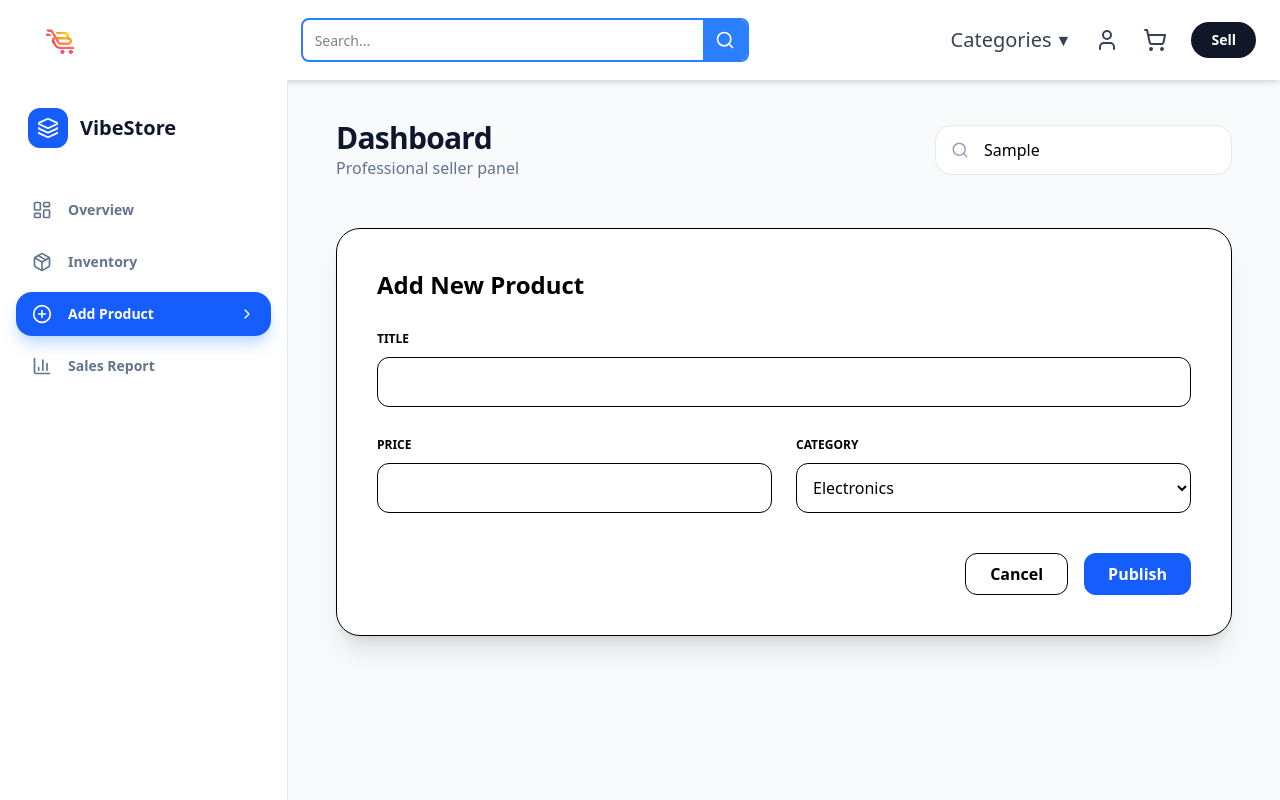
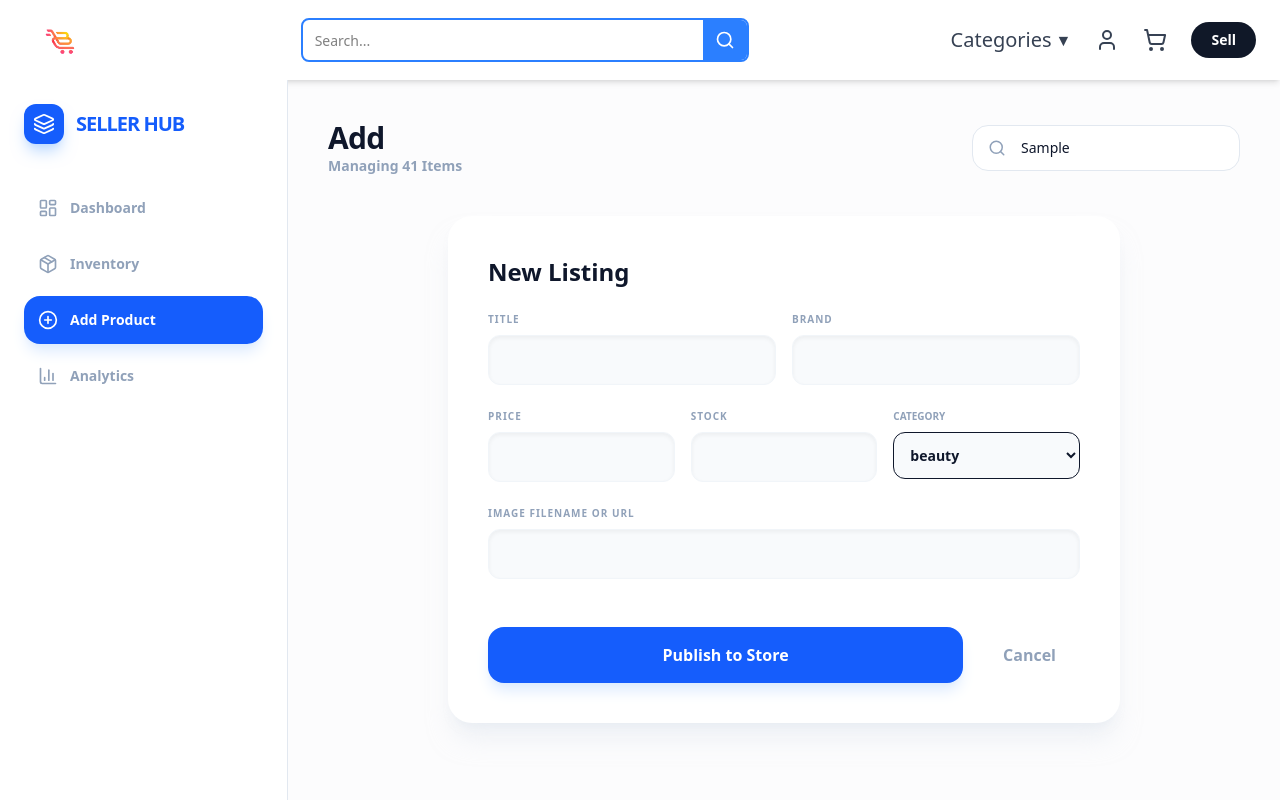
Before and after one commit to vinodkhatri1/E-Commerce, a React (Vite) app: page /seller-dashboard in a window 1280 px wide. Both pictures are taken after typing "Sample" into the empty fields and a click on the button "Add Product". Shown: the top 800 px of the page. Built offline with nearby package versions, Linux system fonts and the light colour scheme.

Commit message:
Updated Seller

```diff
--- a/src/pages/SellerDashboard.jsx
+++ b/src/pages/SellerDashboard.jsx
@@ -1,158 +1,90 @@
-import React, { useState, useMemo, useEffect } from "react";
+import React, { useState, useMemo } from "react";
+import { useProducts } from "../context/productContext";
 import {
   LayoutDashboard, Package, PlusCircle, BarChart3, Trash2, Edit,
   DollarSign, Menu, X, Search, Eye, ArrowLeft, TrendingUp,
-  Bell, ChevronRight, Layers, User, Star, CheckCircle2
+  Bell, Layers, User, Star, AlertTriangle, RotateCcw
 } from "lucide-react";
 import {
-  ResponsiveContainer,
-  AreaChart,
-  Area,
-  Tooltip,
-  LineChart,
-  Line,
-  XAxis,
-  YAxis,
-  CartesianGrid,
+  ResponsiveContainer, AreaChart, Area, Tooltip, LineChart, Line,
+  XAxis, YAxis, CartesianGrid,
 } from "recharts";
 
 const SellerDashboard = () => {
-  // ERROR FIXED: Removed the useProducts() hook call as 'products' was being redeclared below.
+  const {
+    products,
+    categories,
+    deleteProduct,
+    addProduct,
+    updateProduct,
+    resetData,
+  } = useProducts();
 
   const [activeTab, setActiveTab] = useState("dashboard");
   const [sidebarOpen, setSidebarOpen] = useState(false);
+  const [editItem, setEditItem] = useState(null);
+  const [selectedProduct, setSelectedProduct] = useState(null);
+  const [searchQuery, setSearchQuery] = useState("");
 
-  const [products, setProducts] = useState(() => {
-    const savedProducts = localStorage.getItem("seller_products");
-    return savedProducts ? JSON.parse(savedProducts) : [];
-  });
-
-  useEffect(() => {
-    localStorage.setItem("seller_products", JSON.stringify(products));
+  // --- ANALYTICS ---
+  const analytics = useMemo(() => {
+    const totalVal = products.reduce((sum, p) => sum + Number(p.price) * (Number(p.stock) || 1), 0);
+    const lowStockCount = products.filter((p) => p.stock < 10).length;
+    const avgPrice = products.length
+      ? products.reduce((sum, p) => sum + Number(p.price), 0) / products.length
+      : 0;
+    return { totalVal, lowStockCount, avgPrice };
   }, [products]);
 
-  const [searchQuery, setSearchQuery] = useState("");
-  const [selectedProduct, setSelectedProduct] = useState(null);
-
-  const productSalesData = [
-    { month: "Jan", sales: 40 },
-    { month: "Feb", sales: 30 },
-    { month: "Mar", sales: 60 },
-    { month: "Apr", sales: 80 },
-    { month: "May", sales: 50 },
-    { month: "Jun", sales: 90 },
-  ];
-
-  const [newProduct, setNewProduct] = useState({
-    title: "",
-    category: "electronics",
-    price: "",
-    discount: "",
-    description: "",
-    rating: 5,
-    image: "default.png",
-  });
-
   const filteredProducts = useMemo(() => {
-    return products.filter(
-      (p) =>
+    return products.filter((p) =>
       p.title.toLowerCase().includes(searchQuery.toLowerCase()) ||
       p.category.toLowerCase().includes(searchQuery.toLowerCase())
     );
   }, [products, searchQuery]);
 
-  const totalRevenue = useMemo(() => {
-    return products.reduce((acc, p) => acc + p.price, 0).toFixed(2);
-  }, [products]);
+  const handleFormSubmit = (e) => {
+    e.preventDefault();
+    const formData = new FormData(e.target);
+    const data = Object.fromEntries(formData.entries());
 
-  const totalOrders = 124;
-  const totalVisitors = 1450;
-
-  const categoryBreakdown = useMemo(() => {
-    const counts = {};
-    products.forEach((p) => {
-      counts[p.category] = (counts[p.category] || 0) + 1;
-    });
-    return Object.entries(counts).map(([name, value]) => ({ name, value }));
-  }, [products]);
-
-  const handleSave = (e) => {
-    e.preventDefault();
-    const productToAdd = {
-      ...newProduct,
-      id: Date.now(),
-      price: parseFloat(newProduct.price),
-      discount: parseFloat(newProduct.discount || 0),
-    };
-    setProducts([productToAdd, ...products]);
-    setNewProduct({
-      title: "",
-      category: "electronics",
-      price: "",
-      discount: "",
-      description: "",
-      rating: 5,
-      image: "default.png",
-    });
-    setActiveTab("products");
+    const payload = {
+      ...data,
+      id: editItem ? editItem.id : Date.now(),
+      price: Number(data.price),
+      stock: Number(data.stock),
+      rating: editItem ? editItem.rating : 5,
     };
 
-  const handleDelete = (id) => {
-    if (window.confirm("Delete this product?")) {
-      setProducts(products.filter((p) => p.id !== id));
+    if (editItem) {
+      updateProduct(editItem.id, payload);
+    } else {
+      addProduct(payload);
     }
+    setActiveTab("products");
+    setEditItem(null);
   };
 
-  // Re-usable Sub-components
-  const NavItem = ({ icon, label, active, onClick }) => (
-    <button
-      onClick={onClick}
-      className={`w-full flex items-center gap-4 px-4 py-3 rounded-2xl transition-all ${
-        active
-          ? "bg-blue-600 text-white shadow-lg shadow-blue-200"
-          : "text-slate-500 hover:bg-slate-50 hover:text-slate-900"
-      }`}
-    >
-      {icon}
-      <span className="font-bold text-sm">{label}</span>
-      {active && <ChevronRight size={16} className="ml-auto" />}
-    </button>
-  );
-
-  const StatCard = ({ label, value, icon }) => (
-    <div className="bg-white p-6 rounded-3xl border border-slate-200 shadow-sm">
-      <div className="flex items-center justify-between mb-4">
-        <div className="w-12 h-12 bg-slate-50 rounded-2xl flex items-center justify-center text-blue-600">
-          {icon}
-        </div>
-      </div>
-      <p className="text-sm font-bold text-slate-500 uppercase tracking-widest">{label}</p>
-      <h3 className="text-2xl font-black text-slate-900 mt-1">{value}</h3>
-    </div>
-  );
-
   return (
-    <div className="flex min-h-screen bg-slate-50">
-      {/* Sidebar */}
+    <div className="flex min-h-screen bg-[#fcfcfd] text-slate-900">
+      {/* SIDEBAR */}
       <aside
         className={`fixed md:static inset-y-0 left-0 w-72 bg-white border-r border-slate-200 z-50 transform transition-transform duration-300 ${
           sidebarOpen ? "translate-x-0" : "-translate-x-full"
-        } md:translate-x-0 flex flex-col`}
+        } md:translate-x-0 flex flex-col p-6`}
       >
-        <div className="p-7 flex items-center gap-3">
-          <div className="w-10 h-10 bg-blue-600 rounded-xl flex items-center justify-center">
+        <div className="flex items-center gap-3 mb-10">
+          <div className="w-10 h-10 bg-blue-600 rounded-xl flex items-center justify-center shadow-lg shadow-blue-200">
             <Layers className="text-white" size={22} />
           </div>
-          <h2 className="text-xl font-black text-slate-900">VibeStore</h2>
-          <button onClick={() => setSidebarOpen(false)} className="md:hidden ml-auto text-slate-400">
-            <X size={20} />
-          </button>
+          <h2 className="text-xl font-black tracking-tighter text-blue-600 uppercase">Seller Hub</h2>
+          <button onClick={() => setSidebarOpen(false)} className="md:hidden ml-auto"><X size={20} /></button>
         </div>
 
-        <nav className="flex-1 px-4 mt-3 space-y-2">
+        <nav className="space-y-2 flex-1">
           <NavItem
             icon={<LayoutDashboard size={20} />}
-            label="Overview"
+            label="Dashboard"
             active={activeTab === "dashboard"}
             onClick={() => setActiveTab("dashboard")}
           />
@@ -164,113 +96,183 @@ const SellerDashboard = () => {
           />
           <NavItem
             icon={<PlusCircle size={20} />}
-            label="Add Product"
+            label={editItem ? "Editing..." : "Add Product"}
             active={activeTab === "add"}
-            onClick={() => setActiveTab("add")}
+            onClick={() => { setEditItem(null); setActiveTab("add"); }}
           />
           <NavItem
             icon={<BarChart3 size={20} />}
-            label="Sales Report"
+            label="Analytics"
             active={activeTab === "analytics"}
             onClick={() => setActiveTab("analytics")}
           />
         </nav>
+
+        <button onClick={resetData} className="flex items-center gap-2 text-xs text-slate-400 hover:text-red-500 font-bold p-2 mt-auto">
+          <RotateCcw size={14} /> Reset All Data
+        </button>
       </aside>
 
-      {/* Main Content */}
-      <main className="flex-1 min-w-0 overflow-y-auto px-6 py-8 md:px-12 md:py-10">
-        <header className="flex flex-col md:flex-row md:items-center justify-between gap-6 mb-12">
+      {/* MAIN CONTENT */}
+      <main className="flex-1 min-w-0 overflow-y-auto p-6 md:p-10">
+        <header className="flex flex-col md:flex-row md:items-center justify-between gap-6 mb-10">
           <div>
-            <h1 className="text-3xl font-black text-slate-900 tracking-tight">Dashboard</h1>
-            <p className="text-slate-500 font-medium">Professional seller panel</p>
+            <h1 className="text-3xl font-black capitalize tracking-tight">{activeTab}</h1>
+            <p className="text-slate-400 text-sm font-bold">Managing {products.length} Items</p>
           </div>
+
           <div className="flex items-center gap-4">
             <div className="relative">
               <Search className="absolute left-4 top-1/2 -translate-y-1/2 text-slate-400" size={18} />
               <input
                 type="text"
-                  placeholder="Search..."
+                placeholder="Search inventory..."
                 value={searchQuery}
                 onChange={(e) => setSearchQuery(e.target.value)}
-                  className="pl-12 pr-4 py-3 bg-white border border-slate-200 rounded-2xl outline-none"
+                className="pl-12 pr-4 py-3 bg-white border border-slate-200 rounded-2xl outline-none focus:ring-4 ring-blue-50 transition-all text-sm font-medium"
               />
             </div>
-             <button onClick={() => setSidebarOpen(true)} className="md:hidden p-3 bg-white border rounded-2xl">
-               <Menu size={20} />
-             </button>
+            <button onClick={() => setSidebarOpen(true)} className="md:hidden p-3 bg-white border rounded-2xl shadow-sm"><Menu size={20} /></button>
           </div>
         </header>
 
-        {/* Content Tabs */}
-        {(activeTab === "dashboard" || activeTab === "products") && (
+        {/* --- VIEWS --- */}
+        {activeTab === "dashboard" && (
           <div className="space-y-10">
-            <div className="grid grid-cols-1 md:grid-cols-4 gap-6">
-              <StatCard label="Net Revenue" value={`$${totalRevenue}`} icon={<DollarSign size={24} />} />
-              <StatCard label="Total Items" value={products.length} icon={<Package size={24} />} />
-              <StatCard label="Orders" value={totalOrders} icon={<BarChart3 size={24} />} />
-              <StatCard label="Visitors" value={totalVisitors} icon={<Star size={24} />} />
+            <div className="grid grid-cols-1 md:grid-cols-3 gap-6">
+              <StatCard label="Total Stock Value" val={`$${analytics.totalVal.toLocaleString()}`} icon={<DollarSign />} color="bg-green-100 text-green-600" />
+              <StatCard label="Critical Stock" val={analytics.lowStockCount} icon={<AlertTriangle />} color="bg-red-100 text-red-600" />
+              <StatCard label="Avg Unit Price" val={`$${analytics.avgPrice.toFixed(2)}`} icon={<TrendingUp />} color="bg-blue-100 text-blue-600" />
             </div>
+            <div className="bg-white p-8 rounded-3xl border shadow-sm">
+              <h3 className="font-black text-lg mb-6">Inventory Overview</h3>
+              <div className="h-64">
+                <ResponsiveContainer width="100%" height="100%">
+                  <AreaChart data={products.slice(0, 6)}>
+                    <defs>
+                      <linearGradient id="colorVal" x1="0" y1="0" x2="0" y2="1">
+                        <stop offset="5%" stopColor="#3b82f6" stopOpacity={0.1}/>
+                        <stop offset="95%" stopColor="#3b82f6" stopOpacity={0}/>
+                      </linearGradient>
+                    </defs>
+                    <Area type="monotone" dataKey="price" stroke="#3b82f6" fillOpacity={1} fill="url(#colorVal)" />
+                    <Tooltip />
+                  </AreaChart>
+                </ResponsiveContainer>
+              </div>
+            </div>
+          </div>
+        )}
 
-            <div className="bg-white rounded-3xl border border-slate-200 shadow-xl overflow-hidden">
-              <div className="p-8 border-b flex items-center justify-between">
-                <h3 className="font-bold">Inventory</h3>
-                <button onClick={() => setActiveTab("add")} className="px-5 py-3 bg-blue-600 text-white rounded-2xl font-bold">+ Add</button>
-              </div>
-              <div className="overflow-x-auto">
-                <table className="w-full">
-                  <thead className="bg-slate-50">
-                    <tr className="text-xs font-black text-slate-400 uppercase">
-                      <th className="px-8 py-5 text-left">Product</th>
-                      <th className="px-8 py-5 text-left">Category</th>
-                      <th className="px-8 py-5 text-left">Price</th>
-                      <th className="px-8 py-5 text-right">Actions</th>
+        {activeTab === "products" && (
+          <div className="bg-white rounded-3xl shadow-sm overflow-hidden">
+            <table className="w-full text-left">
+              <thead className="bg-slate-50 text-[10px] uppercase font-black text-slate-400 border-b">
+                <tr>
+                  <th className="p-5">Product</th>
+                  <th className="p-5">Category</th>
+                  <th className="p-5">Price</th>
+                  <th className="p-5">Stock</th>
+                  <th className="p-5 text-right">Action</th>
                 </tr>
               </thead>
-                  <tbody>
-                    {filteredProducts.map((p) => (
-                      <tr key={p.id} className="border-t hover:bg-slate-50">
-                        <td className="px-8 py-5 font-bold">{p.title}</td>
-                        <td className="px-8 py-5">{p.category}</td>
-                        <td className="px-8 py-5">${p.price.toFixed(2)}</td>
-                        <td className="px-8 py-5 text-right flex justify-end gap-2">
-                          <button onClick={() => { setSelectedProduct(p); setActiveTab("view-detail"); }} className="p-2 text-blue-600"><Eye size={18}/></button>
-                          <button onClick={() => handleDelete(p.id)} className="p-2 text-rose-500"><Trash2 size={18}/></button>
+              <tbody className="divide-y divide-slate-100">
+                {filteredProducts.map((product) => (
+                  <tr key={product.id} className="hover:bg-slate-50 transition group">
+                    <td className="p-5">
+                      <div className="flex items-center gap-4">
+                        <img
+                          src={product.image?.startsWith('http') ? product.image : `/image/${product.category}/${product.image}`}
+                          className="w-12 h-12 rounded-xl object-cover bg-slate-100 border border-slate-100"
+                          onError={(e) => e.target.src = "https://placehold.co/100"}
+                        />
+                        <span className="font-bold text-sm text-slate-700">{product.title}</span>
+                      </div>
+                    </td>
+                    <td className="p-5 text-xs font-bold uppercase text-slate-400">{product.category}</td>
+                    <td className="p-5 font-black text-sm text-slate-900">${product.price}</td>
+                    <td className="p-5">
+                      <span className={`px-3 py-1 rounded-full font-bold text-[10px] uppercase ${product.stock < 10 ? "bg-red-50 text-red-500" : "bg-slate-100 text-slate-600"}`}>
+                        {product.stock || 0} in stock
+                      </span>
+                    </td>
+                    <td className="p-5 text-right">
+                      <div className="flex justify-end gap-1">
+                        <button onClick={() => { setSelectedProduct(product); setActiveTab("view-detail"); }} className="p-2 text-slate-400 hover:text-blue-600 transition"><Eye size={18} /></button>
+                        <button onClick={() => { setEditItem(product); setActiveTab("add"); }} className="p-2 text-slate-400 hover:text-blue-600 transition"><Edit size={18} /></button>
+                        <button onClick={() => deleteProduct(product.id)} className="p-2 text-slate-400 hover:text-red-500 transition"><Trash2 size={18} /></button>
+                      </div>
                     </td>
                   </tr>
                 ))}
               </tbody>
             </table>
           </div>
+        )}
+
+        {activeTab === "add" && (
+          <div className="max-w-2xl mx-auto bg-white p-10 rounded-3xl  shadow-xl shadow-slate-200/50 animate-in fade-in zoom-in-95 duration-300">
+            <h2 className="text-2xl font-black mb-6">{editItem ? "Edit Product" : "New Listing"}</h2>
+            <form onSubmit={handleFormSubmit} className="space-y-6">
+              <div className="grid grid-cols-2 gap-4">
+                <Input label="Title" name="title" defaultValue={editItem?.title} required />
+                <Input label="Brand" name="brand" defaultValue={editItem?.brand} required />
               </div>
+              <div className="grid grid-cols-3 gap-4">
+                <Input label="Price" name="price" type="number" step="0.01" defaultValue={editItem?.price} required />
+                <Input label="Stock" name="stock" type="number" defaultValue={editItem?.stock} required />
+                <div className="flex flex-col gap-2">
+                  <label className="text-[10px] font-black uppercase text-slate-400">Category</label>
+                  <select name="category" defaultValue={editItem?.category} className="p-3 bg-slate-50 border rounded-xl font-bold text-sm outline-none focus:ring-2 ring-blue-100">
+                    {categories.map((c) => <option key={c} value={c}>{c}</option>)}
+                  </select>
+                </div>
+              </div>
+              <Input label="Image Filename or URL" name="image" defaultValue={editItem?.image} required />
+              <div className="pt-6 flex gap-4">
+                <button type="submit" className="flex-1 bg-blue-600 text-white font-bold p-4 rounded-2xl hover:bg-slate-900 transition shadow-lg shadow-blue-100">
+                  {editItem ? "Update Listing" : "Publish to Store"}
+                </button>
+                <button type="button" onClick={() => setActiveTab("products")} className="px-6 font-bold text-slate-400 hover:text-slate-900 transition">Cancel</button>
+              </div>
+            </form>
           </div>
         )}
 
-        {/* Add Product Form */}
-        {activeTab === "add" && (
-          <div className="max-w-4xl mx-auto bg-white p-10 rounded-3xl border shadow-xl">
-             <h2 className="text-2xl font-black mb-6">Add New Product</h2>
-             <form onSubmit={handleSave} className="grid grid-cols-2 gap-6">
-                <div className="col-span-2">
-                  <label className="text-xs font-bold uppercase">Title</label>
-                  <input required className="w-full mt-2 p-3 border rounded-xl" value={newProduct.title} onChange={e => setNewProduct({...newProduct, title: e.target.value})} />
+        {/* DETAIL VIEW */}
+        {activeTab === "view-detail" && selectedProduct && (
+          <div className="animate-in slide-in-from-right duration-500">
+            <button onClick={() => setActiveTab("products")} className="flex items-center gap-2 text-slate-500 hover:text-slate-900 font-black text-xs uppercase tracking-widest mb-8">
+              <ArrowLeft size={16} /> Back to Inventory
+            </button>
+            <div className="grid grid-cols-1 lg:grid-cols-2 gap-10">
+              <div className="bg-white rounded-[2.5rem] p-4 border shadow-sm">
+                <img
+                  src={selectedProduct.image?.startsWith('http') ? selectedProduct.image : `/image/${selectedProduct.category}/${selectedProduct.image}`}
+                  className="w-full h-96 object-contain bg-slate-50 rounded-4xl"
+                  onError={(e) => e.target.src = "https://placehold.co/400"}
+                />
               </div>
-                <div>
-                  <label className="text-xs font-bold uppercase">Price</label>
-                  <input required type="number" className="w-full mt-2 p-3 border rounded-xl" value={newProduct.price} onChange={e => setNewProduct({...newProduct, price: e.target.value})} />
+              <div className="space-y-6">
+                <span className="px-4 py-2 rounded-full bg-blue-50 text-blue-600 font-black text-[10px] uppercase">{selectedProduct.category}</span>
+                <h2 className="text-4xl font-black text-slate-900 leading-tight">{selectedProduct.title}</h2>
+                <p className="text-3xl font-black text-blue-600">${selectedProduct.price}</p>
+                <div className="flex gap-4">
+                  <div className="p-4 bg-white border rounded-2xl flex-1 text-center">
+                    <p className="text-[10px] font-black uppercase text-slate-400">Stock</p>
+                    <p className="text-xl font-black">{selectedProduct.stock} pcs</p>
                   </div>
-                <div>
-                  <label className="text-xs font-bold uppercase">Category</label>
-                  <select className="w-full mt-2 p-3 border rounded-xl" value={newProduct.category} onChange={e => setNewProduct({...newProduct, category: e.target.value})}>
-                    <option value="electronics">Electronics</option>
-                    <option value="fashion">Fashion</option>
-                    <option value="home">Home</option>
-                  </select>
+                  <div className="p-4 bg-white border rounded-2xl flex-1 text-center">
+                    <p className="text-[10px] font-black uppercase text-slate-400">Rating</p>
+                    <p className="text-xl font-black flex items-center justify-center gap-1"><Star size={16} className="text-yellow-400 fill-yellow-400" /> {selectedProduct.rating || 5}.0</p>
                   </div>
-                <div className="col-span-2 flex justify-end gap-4 mt-4">
-                  <button type="button" onClick={() => setActiveTab("products")} className="px-6 py-2 border rounded-xl font-bold">Cancel</button>
-                  <button className="px-6 py-2 bg-blue-600 text-white rounded-xl font-bold">Publish</button>
                 </div>
-             </form>
+                <div className="flex gap-3 pt-6">
+                  <button onClick={() => { setEditItem(selectedProduct); setActiveTab("add"); }} className="flex-1 bg-slate-900 text-white font-bold p-4 rounded-2xl hover:bg-blue-600 transition">Edit Product</button>
+                  <button onClick={() => { deleteProduct(selectedProduct.id); setActiveTab("products"); }} className="p-4 bg-red-50 text-red-500 rounded-2xl border border-red-100 hover:bg-red-500 hover:text-white transition"><Trash2 /></button>
+                </div>
+              </div>
+            </div>
           </div>
         )}
       </main>
@@ -278,4 +280,36 @@ const SellerDashboard = () => {
   );
 };
 
+// --- SUB-COMPONENTS ---
+const NavItem = ({ icon, label, active, onClick }) => (
+  <button
+    onClick={onClick}
+    className={`w-full flex items-center gap-3 p-3.5 rounded-2xl font-bold transition-all ${
+      active ? "bg-blue-600 text-white shadow-lg shadow-blue-100" : "text-slate-400 hover:bg-slate-50 hover:text-slate-600"
+    }`}
+  >
+    {icon} <span className="text-sm">{label}</span>
+  </button>
+);
+
+const StatCard = ({ label, val, icon, color }) => (
+  <div className="bg-white p-7 rounded-4xl border border-slate-100 flex items-center gap-5 shadow-sm">
+    <div className={`p-4 rounded-2xl ${color} shadow-sm`}>{icon}</div>
+    <div>
+      <p className="text-[10px] font-black uppercase text-slate-400 tracking-widest">{label}</p>
+      <p className="text-2xl font-black text-slate-900">{val}</p>
+    </div>
+  </div>
+);
+
+const Input = ({ label, ...props }) => (
+  <div className="flex flex-col gap-2">
+    <label className="text-[10px] font-black uppercase text-slate-400 tracking-widest">{label}</label>
+    <input
+      {...props}
+      className="p-3.5 bg-slate-50 border border-slate-100 rounded-xl font-bold text-sm outline-none focus:ring-2 ring-blue-100 focus:bg-white transition-all shadow-inner"
+    />
+  </div>
+);
+
 export default SellerDashboard;
```
Lines whose indentation alone changed are shown as unchanged.
